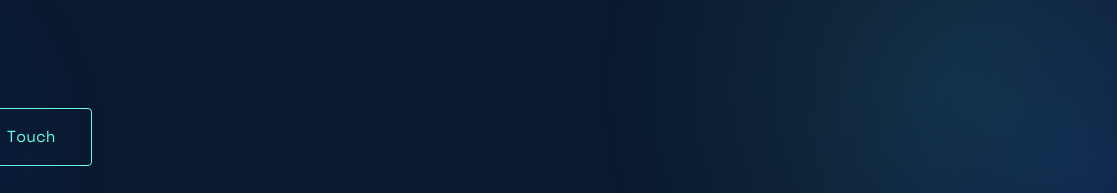
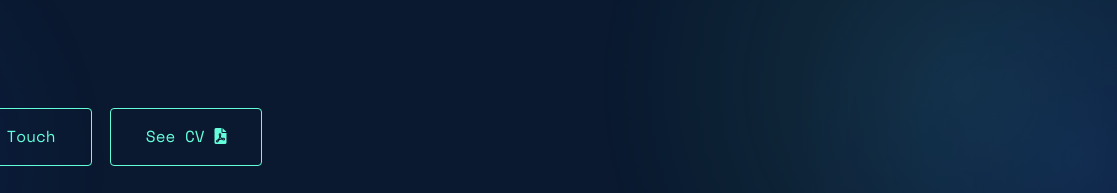
Before and after one commit to Zeyadsmir200618/Portofilo.github.io, a plain HTML site: page index.html in a window 1280 px wide. Shown: the part 604-797 px from the top of the page, 163-1280 px from the left. Drawn offline with nearby package versions, Linux system fonts and the light colour scheme.

Commit message:
Add link to CV in index.html

```diff
--- a/index.html
+++ b/index.html
@@ -490,7 +490,12 @@
 
                 <div>
                     <a href="#contact" class="btn-glow">Get In Touch</a>
+
+                    <a href="Zeyad_Mohamed_Samir_Attia_Salem_Diab_modern-professional.pdf" target="_blank" class="btn-glow" style="margin-left: 15px;">
+                        See CV <i class="fas fa-file-pdf"></i>
+                    </a>
                 </div>
+
             </div>
             <div class="profile-wrapper reveal">
                 <img src="profile.jpg" alt="Zeyad Mohamed Samir Attia" class="profile-img">
```
